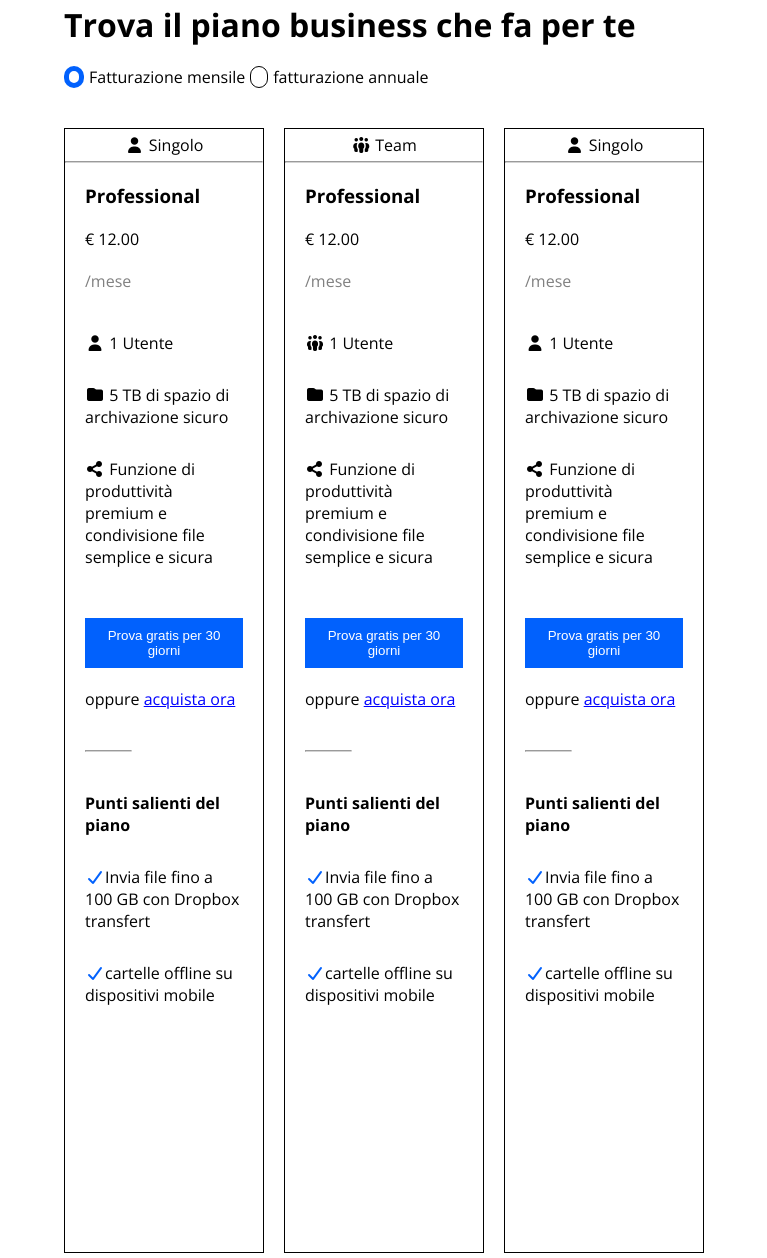
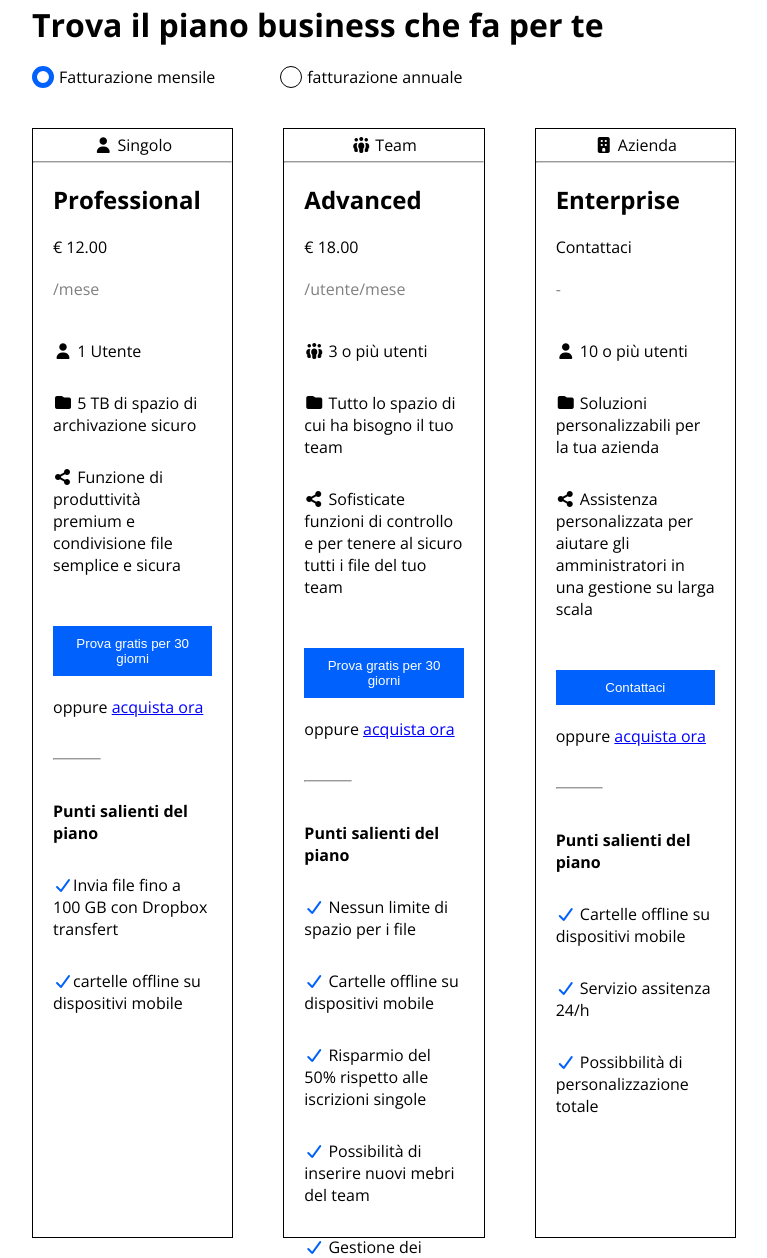
Before and after one commit to salvatorescalise1999/htmlcss-dropbox, a plain HTML site: page index.html in a window 1280 px wide. Shown: the part 967-2225 px from the top of the page, without its empty margins (256-1023 px from the left). Drawn offline with nearby package versions, Linux system fonts and the light colour scheme; a web font is replaced by a local one.

Commit message:
fine piano business

```diff
--- a/index.html
+++ b/index.html
@@ -70,8 +70,9 @@
     </section>
 
 
+    <!--PIANO BUSINESS-->
+    <section class="piano-business">
 
-    <section class="piano-business">
         <div class="flex-piano-business">
 
             <h2 class="business-title"><strong>Trova il piano business che fa per te</strong></h2>
@@ -79,15 +80,13 @@
             <div class="check-row">
 
                 <button class="check-blue"> </button>
-                <p>Fatturazione mensile</p>
+                <p class="margin-right">Fatturazione mensile</p>
                 <button class="check-white"> </button>
                 <p>fatturazione annuale</p>
             </div>
 
+            <div class="piani-mensili">
 
-
-
-            <div class="piani-mensili">
                 <!--PIANO MENSILE SINGOLO-->
                 <div class="col-calc">
                     <div class="title-piani-mensili">
@@ -107,7 +106,7 @@
                             <button class="button button-blue ">Prova gratis per 30 giorni</button>
 
                             <p class="padding-botton">oppure <a
-                                    style="text-decoration: underline; color: blue;">acquista ora</a></p>
+                                    style="text-decoration: underline; color: blue; cursor: pointer;">acquista ora</a></p>
                             <hr class="hr-small">
 
                             <ul class="padding-top">
@@ -125,26 +124,31 @@
                         <p> <i class="fa-solid fa-people-group"></i> Team</p>
                         <hr>
                         <div class="content-piani-mensili">
-                            <h3>Professional</h3>
-                            <p>€ 12.00</p>
-                            <p class="color-gray">/mese</p>
+                            <h3>Advanced</h3>
+                            <p>€ 18.00</p>
+                            <p class="color-gray">/utente/mese</p>
 
                             <ul class="padding-top">
-                                <li> <i class="fa-solid fa-people-group"></i> 1 Utente</li>
-                                <li> <i class="fa-solid fa-folder"></i> 5 TB di spazio di archivazione sicuro</li>
-                                <li> <i class="fa-solid fa-share-nodes"></i> Funzione di produttività premium e
-                                    condivisione file semplice e sicura</li>
+                                <li> <i class="fa-solid fa-people-group"></i> 3 o più utenti</li>
+                                <li> <i class="fa-solid fa-folder"></i> Tutto lo spazio di cui ha bisogno il tuo team
+                                </li>
+                                <li> <i class="fa-solid fa-share-nodes"></i> Sofisticate funzioni di controllo e per
+                                    tenere al sicuro tutti i file del tuo team</li>
                             </ul>
                             <button class="button button-blue ">Prova gratis per 30 giorni</button>
 
                             <p class="padding-botton">oppure <a
-                                    style="text-decoration: underline; color: blue;">acquista ora</a></p>
+                                    style="text-decoration: underline; color: blue; cursor: pointer;">acquista ora</a></p>
                             <hr class="hr-small">
 
                             <ul class="padding-top">
                                 <li><strong>Punti salienti del piano</strong></li>
-                                <li><i class="fa-solid fa-check"></i>Invia file fino a 100 GB con Dropbox transfert</li>
-                                <li><i class="fa-solid fa-check"></i>cartelle offline su dispositivi mobile</li>
+                                <li><i class="fa-solid fa-check"></i> Nessun limite di spazio per i file</li>
+                                <li><i class="fa-solid fa-check"></i> Cartelle offline su dispositivi mobile</li>
+                                <li><i class="fa-solid fa-check"></i> Risparmio del 50% rispetto alle iscrizioni singole
+                                </li>
+                                <li><i class="fa-solid fa-check"></i> Possibilità di inserire nuovi mebri del team</li>
+                                <li><i class="fa-solid fa-check"></i> Gestione dei permessi in base ai ruoli</li>
                             </ul>
                         </div>
                     </div>
@@ -153,42 +157,68 @@
                 <!--PIANO MENSILE AZIENDA-->
                 <div class="col-calc">
                     <div class="title-piani-mensili">
-                        <p> <i class="fa-solid fa-user"></i> Singolo</p>
+                        <p> <i class="fa-solid fa-building"></i> Azienda</p>
                         <hr>
                         <div class="content-piani-mensili">
-                            <h3>Professional</h3>
-                            <p>€ 12.00</p>
-                            <p class="color-gray">/mese</p>
+                            <h3>Enterprise</h3>
+                            <p>Contattaci</p>
+                            <p class="color-gray">-</p>
 
                             <ul class="padding-top">
-                                <li> <i class="fa-solid fa-user"></i> 1 Utente</li>
-                                <li> <i class="fa-solid fa-folder"></i> 5 TB di spazio di archivazione sicuro</li>
-                                <li> <i class="fa-solid fa-share-nodes"></i> Funzione di produttività premium e
-                                    condivisione file semplice e sicura</li>
+                                <li> <i class="fa-solid fa-user"></i> 10 o più utenti</li>
+                                <li> <i class="fa-solid fa-folder"></i> Soluzioni personalizzabili per la tua azienda
+                                </li>
+                                <li> <i class="fa-solid fa-share-nodes"></i> Assistenza personalizzata per aiutare gli
+                                    amministratori in una gestione su larga scala</li>
                             </ul>
-                            <button class="button button-blue ">Prova gratis per 30 giorni</button>
+                            <button class="button button-blue ">Contattaci</button>
 
                             <p class="padding-botton">oppure <a
-                                    style="text-decoration: underline; color: blue;">acquista ora</a></p>
+                                    style="text-decoration: underline; color: blue; cursor: pointer;">acquista ora</a></p>
                             <hr class="hr-small">
 
                             <ul class="padding-top">
                                 <li><strong>Punti salienti del piano</strong></li>
-                                <li><i class="fa-solid fa-check"></i>Invia file fino a 100 GB con Dropbox transfert</li>
-                                <li><i class="fa-solid fa-check"></i>cartelle offline su dispositivi mobile</li>
+                                <li><i class="fa-solid fa-check"></i> Cartelle offline su dispositivi mobile</li>
+                                <li><i class="fa-solid fa-check"></i> Servizio assitenza 24/h</li>
+                                <li><i class="fa-solid fa-check"></i> Possibbilità di personalizzazione totale</li>
+
                             </ul>
                         </div>
                     </div>
                 </div>
 
+                <!--PIANO MENSILE FOOTER-->
+                <div class="piano-business-footer">
+                    <div class="title-piani-mensili">
+
+                        <p> <i class="fa-solid fa-building"></i> Team</p>
+                        <hr>
+                        <div class="flex-piano-business-footer">
+                            <div class="content-piani-mensili width-left">
+                                <h3>Enterprise</h3>
+                                <p><strong>Contatta l'ufficio vendite per i prezzi</strong></p>
+                                <p class="padding-top">Soluzioni personalizzate e supporto su misura per aiutare i professionisti IT nella gestione
+                                    su qualsiasi scala</p>
+                            </div>
+                            <div class="content-piani-mensili width-right">
+                                <button class="button button-blue ">Contatta l'uffico vendite</button>
+
+                            </div>
+                        </div>
+                    </div>
+                </div>
 
             </div>
+        </div>
+    </section>
 
-        </div>
+    <!--TROVA UN PARTNER-->
+    <section>
+
+    </section>
 
 
-
-    </section>
 </body>
 
 </html>
--- a/style.css
+++ b/style.css
@@ -30,6 +30,10 @@ hr {
 
 .fa-check {
     color: #0161fd;
+}
+
+.margin-right{
+    margin-right: 60px;
 }
 
 /* CLASSI */
@@ -138,14 +142,15 @@ hr {
 .piano-business {
     display: flex;
     width: 100%;
-    height: 1500px;
+    height: 1400px;
     padding-top: 250px;
+
 }
 
 .flex-piano-business {
     flex-direction: column;
     display: flex;
-    width: 50%;
+    width: 55%;
     margin: 0 auto;
 }
 
@@ -165,16 +170,16 @@ hr {
 }
 
 .check-blue {
-    padding: 5px;
+    padding: 6px;
     border: 5px solid #0161fd;
-    border-radius: 19px;
+    border-radius: 100px;
     background-color: white;
 }
 
 .check-white {
-    padding: 8px;
+    padding: 10px;
     border: 1px solid black;
-    border-radius: 19px;
+    border-radius: 100px;
     background-color: white;
 }
 
@@ -186,14 +191,18 @@ hr {
     display: flex;
     flex-wrap: wrap;
     padding-top: 40px;
-    gap: 20px;
+    gap: 50px;
     height: -webkit-fill-available;
 
 }
 
+.content-piani-mensili h3{
+    font-size: 1.5rem;
+}
+
 .col-calc {
     height: 100%;
-    width: calc(100% / 3 - (40px / 3));
+    width: calc(100% / 3 - (100px / 3));
     border: 1px solid black;
     display: flex;
 }
@@ -222,3 +231,23 @@ hr {
     padding-bottom: 30px;
     list-style: none;
 }
+
+.piano-business-footer{
+    width: 100%;
+    border: 1px solid black;
+
+}
+
+.flex-piano-business-footer{
+    display: flex;
+
+
+}
+
+.width-left{
+    width: 75%;
+}
+
+.width-right{
+    width: 25%;
+}
```
